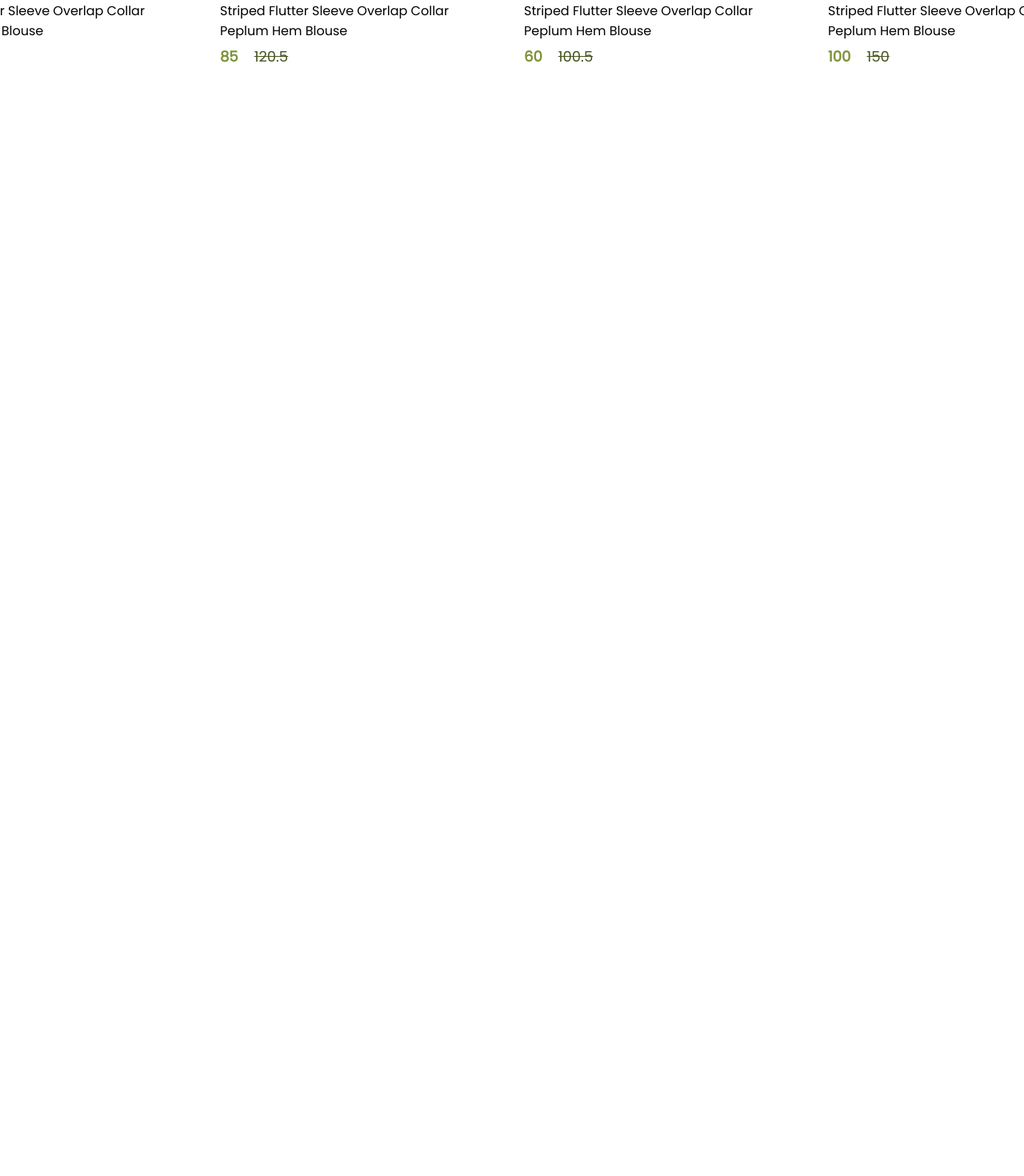
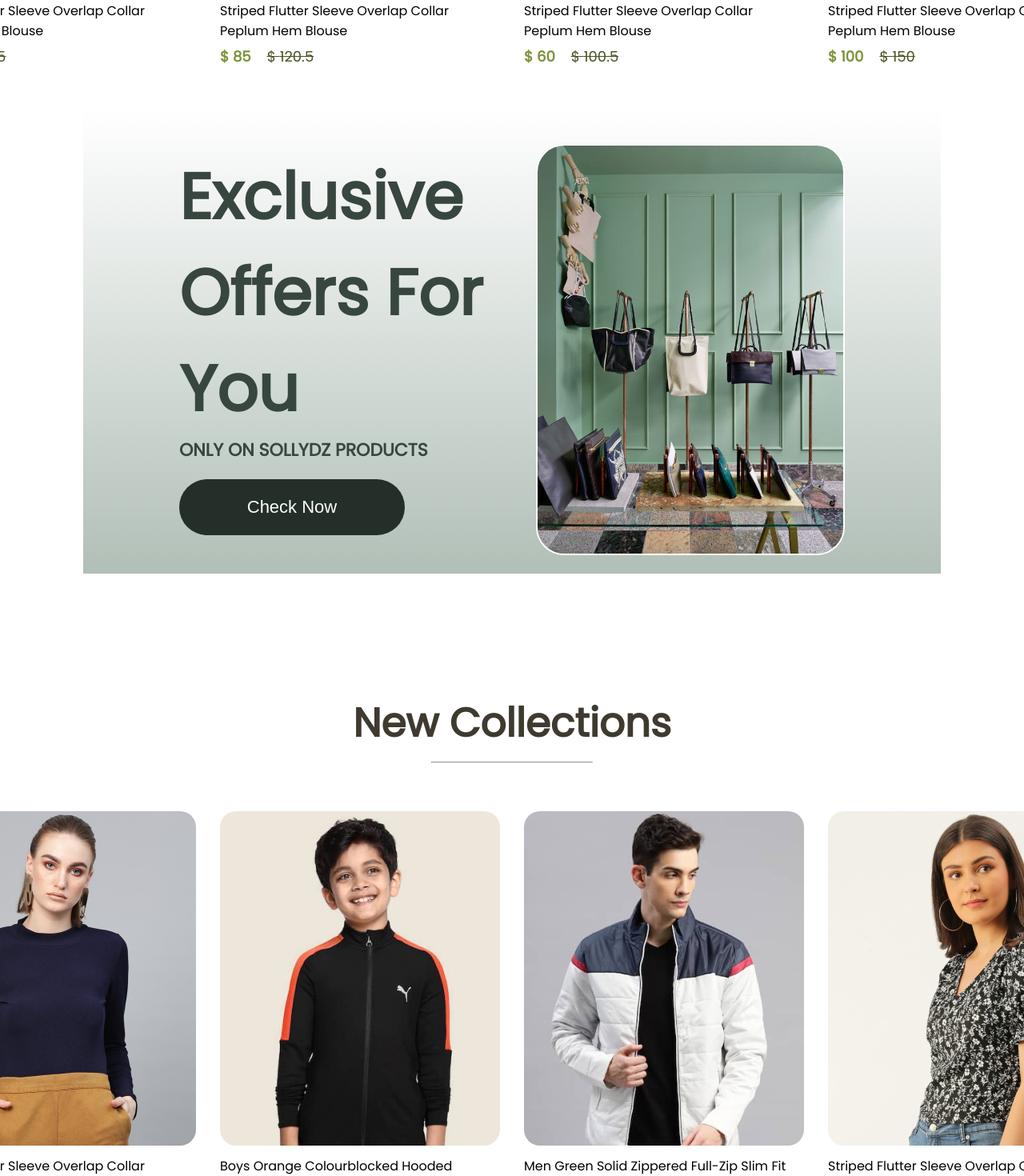
Before and after one commit to huzaifameer/E-Commerce, a React (Create React App) app: page / in a window 1280 px wide. Shown: the part 1480-2950 px from the top of the page at 80% size. Before the commit the page ends 1617 px from the top, so only its background shows below. Built offline with nearby package versions, Linux system fonts and the light colour scheme.

Commit message:
commit-br-2

```diff
--- a/src/Pages/Shop.jsx
+++ b/src/Pages/Shop.jsx
@@ -1,12 +1,16 @@
 import React from 'react'
 import { Hero } from '../components/Hero/Hero'
 import Popular from '../components/Popular/Popular'
+import { Offers } from '../components/Offers/Offers'
+import { NewCollections } from '../components/NewCollections/NewCollections'
 
 export const Shop = () => {
   return (
     <div>
         <Hero/>
         <Popular/>
+        <Offers/>
+        <NewCollections/>
     </div>
   )
 }
--- a/src/components/Items/Item.css
+++ b/src/components/Items/Item.css
@@ -23,3 +23,6 @@
     transform: scale(1.05);
     transition: 0.6s;
 }
+.item img{
+    border-radius: 20px;
+}
--- a/src/components/Items/Item.jsx
+++ b/src/components/Items/Item.jsx
@@ -7,8 +7,8 @@
         <img src={props.image} alt="" />
         <p>{props.name}</p>
         <div className="item-prices">
-            <div className="item-price-new">{props.new_price}</div>
-            <div className="item-price-old">{props.old_price}</div>
+            <div className="item-price-new">$ {props.new_price}</div>
+            <div className="item-price-old">$ {props.old_price}</div>
         </div>
     </div>
   )
--- /dev/null
+++ b/src/components/NewCollections/NewCollections.css
@@ -0,0 +1,24 @@
+.new-collections{
+    display: flex;
+    flex-direction: column;
+    align-items: center;
+    gap: 10px;
+    height: 90vh;
+}
+.new-collections h1{
+    color: #3E3A2F;
+    font-size: 50px;
+    font-weight: 600;
+}
+.new-collections hr{
+    width: 200px;
+    height: 6px;
+    border-radius: 10px;
+    background-color: #3E3A2F;
+}
+.collections{
+    display: grid;
+    grid-template-columns: 1fr 1fr 1fr 1fr;
+    margin-top: 50px;
+    gap: 30px;
+}
--- /dev/null
+++ b/src/components/NewCollections/NewCollections.jsx
@@ -0,0 +1,20 @@
+import React from 'react'
+import "./NewCollections.css"
+import new_collection from "../Assets/new_collections"
+import {Item} from "../Items/Item"
+
+export const NewCollections = () => {
+  return (
+    <div className='new-collections'>
+        <h1>New Collections</h1>
+        <hr />
+        <div className="collections">
+            {
+                new_collection.map((item,i)=>{
+                    return <Item key={i} id ={item.id} name={item.name} image={item.image} new_price={item.new_price} old_price={item.old_price}/>
+                })
+            }
+        </div>
+    </div>
+  )
+}
--- /dev/null
+++ b/src/components/Offers/Offers.css
@@ -0,0 +1,49 @@
+.offers{
+
+    width: 65%;
+    height: 70vh;
+    display: flex;
+    margin: auto;
+    padding: 10px 120px;
+    margin-bottom: 150px;
+    background: linear-gradient(180deg, #ffffff,#B1BFB7) ;
+}
+.offers-left{
+    flex: 1;
+    display: flex;
+    flex-direction: column;
+    justify-content: center;
+}
+.offers-left h1{
+    color: #37473F;
+    font-size: 80px;
+    font-weight: 600;
+}
+.offers-left p{
+    color: #37473F;
+    font-size: 22px;
+    font-weight: 600;
+}
+.offers-left button{
+    width: 282px;
+    height: 70px;
+    border-radius: 35px;
+    background-color: #242F2A;
+    color: white;
+    border: none;
+    font-size: 22px;
+    font-weight: 500;
+    margin-top: 20px;
+    cursor: pointer;
+}
+.offers-right{
+    flex: 1;
+    display: flex;
+    align-items: center;
+    justify-content: flex-end;
+    padding-top: 50px;
+}
+.offers-right img{
+    border-radius: 35px;
+    border: 2px solid white;
+}
--- /dev/null
+++ b/src/components/Offers/Offers.jsx
@@ -0,0 +1,19 @@
+import React from 'react'
+import "./Offers.css"
+import exclusiveImage from "../Assets/exclusive_image.png"
+
+export const Offers = () => {
+  return (
+    <div className='offers'>
+        <div className="offers-left">
+            <h1>Exclusive</h1>
+            <h1>Offers For You</h1>
+            <p>ONLY ON SOLLYDZ PRODUCTS</p>
+            <button>Check Now</button>
+        </div>
+        <div className="offers-right">
+            <img height="100%" style={{marginBottom:"30px"}} src={exclusiveImage} alt='exclusive'/>
+        </div>
+    </div>
+  )
+}
```
Also changed, not shown: src/components/Assets/exclusive_image.png, src/components/Assets/hand_icon.png.
